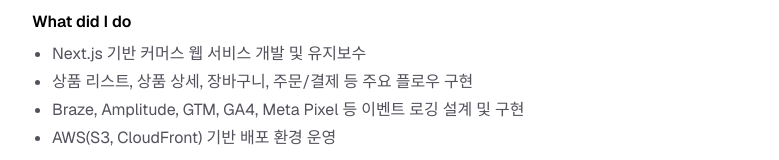
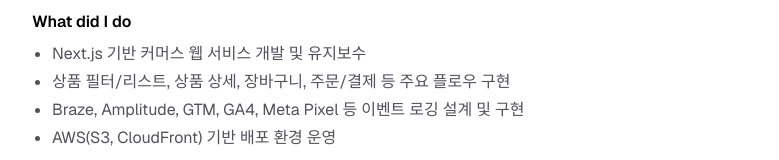
Before and after one commit to helloyukyung/helloyukyung.github.io, a Next.js app: page /resume in a window 1280 px wide. Shown: the part 499-659 px from the top of the page, without its empty margins (248-1027 px from the left). Built offline with nearby package versions, Linux system fonts and the light colour scheme.

Commit message:
chore: 텍스트 변경

```diff
--- a/src/app/resume/_components/work-experience.tsx
+++ b/src/app/resume/_components/work-experience.tsx
@@ -35,7 +35,8 @@
             <ul className="mt-2 list-disc space-y-1 pl-5 text-zinc-600">
               <li>Next.js 기반 커머스 웹 서비스 개발 및 유지보수</li>
               <li>
-                상품 리스트, 상품 상세, 장바구니, 주문/결제 등 주요 플로우 구현
+                상품 필터/리스트, 상품 상세, 장바구니, 주문/결제 등 주요 플로우
+                구현
               </li>
               <li>
                 Braze, Amplitude, GTM, GA4, Meta Pixel 등 이벤트 로깅 설계 및
```
